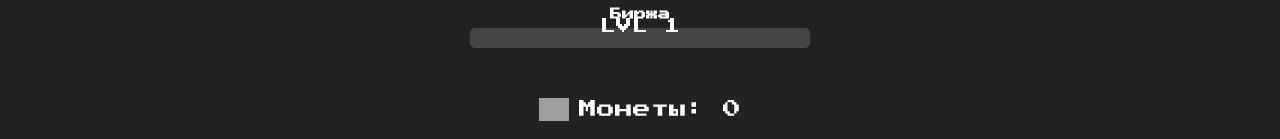
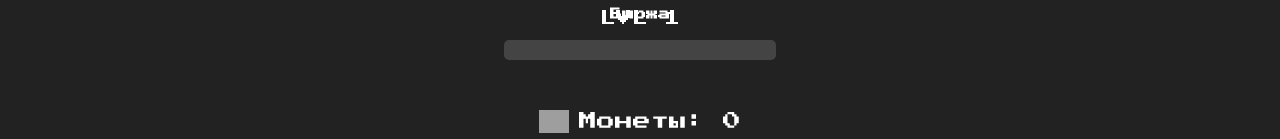
Before and after one commit to david20045/pixel-clicker, a website: page index.html in a window 1280 px wide. Shown: the top 139 px of the page. Drawn offline with Linux system fonts and the light colour scheme; grey boxes are pictures that could not be loaded.

Commit message:
Update styles.css

```diff
--- a/styles.css
+++ b/styles.css
@@ -76,11 +76,12 @@ body {
 
 /* Прогресс-бар для уровней */
 .progress-container {
-  width: 100%;
+  width: 80%; /* Ширина прогресс-бара */
   background-color: #444; /* Цвет фона */
   border-radius: 5px;
-  margin-bottom: 20px;
+  margin: 20px auto; /* Отступ сверху и снизу, по центру */
   height: 20px;
+  position: relative; /* Относительное позиционирование для корректной работы с текстом уровня */
 }
 
 .progress-bar {
@@ -92,8 +93,10 @@ body {
 }
 
 #level-label {
-  position: relative;
-  top: -30px; /* Положение текста над прогресс-баром */
+  position: absolute; /* Абсолютное позиционирование для точного размещения текста */
+  top: -30px; /* Поднятие над прогресс-баром */
+  left: 50%; /* Центрирование по горизонтали */
+  transform: translateX(-50%); /* Центрирование с помощью transform */
   color: white;
   font-size: 16px;
   text-align: center;
```
